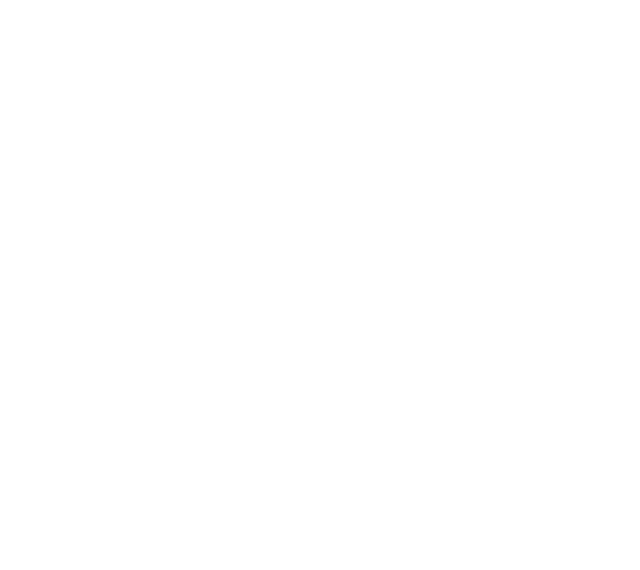
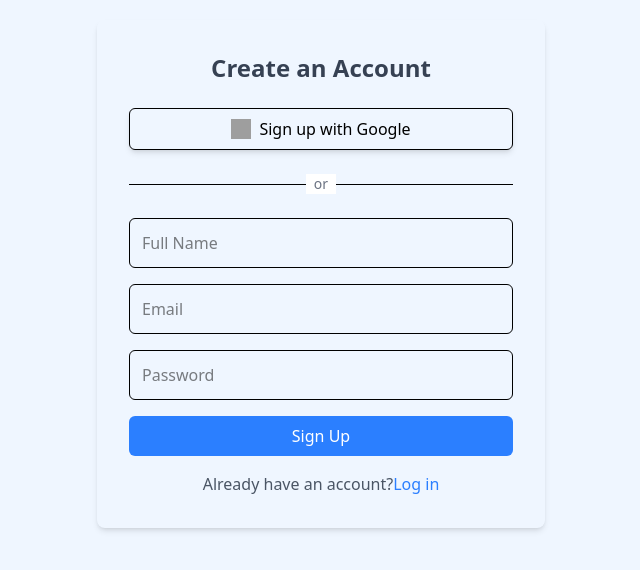
Before and after one commit to kalviumcommunity/S72_Anant_Capstone_AICareerGuidance, a React (Vite) app in the folder Frontend/: page /signup in a window 1280 px wide. Before the commit this address had no page. Shown: the part 126-696 px from the top of the page, without its empty margins (319-959 px from the left). Built offline with nearby package versions, Linux system fonts and the light colour scheme; grey boxes are pictures that could not be loaded.

Commit message:
added login and signup page (frontend)

```diff
--- a/Frontend/package.json
+++ b/Frontend/package.json
@@ -11,6 +11,7 @@
   },
   "dependencies": {
     "@tailwindcss/vite": "^4.0.14",
+    "axios": "^1.8.4",
     "react": "^19.0.0",
     "react-dom": "^19.0.0",
     "react-router-dom": "^7.3.0",
--- a/Frontend/src/App.jsx
+++ b/Frontend/src/App.jsx
@@ -1,5 +1,5 @@
 import './Styles/Styles.css'
-import {Landing,Test,AboutMe} from './Routes/routes'
+import {Landing,Test,AboutMe,SignUp,Login} from './Routes/routes'
 
 import {BrowserRouter,Routes,Route} from 'react-router-dom'
 
@@ -11,6 +11,8 @@
     <Route path='/' element={<Landing/>}/>
     <Route path='/about' element={<AboutMe/>}/>
     <Route path='/test' element={<Test/>}/>
+    <Route path='/signup' element={<SignUp/>}/>
+    <Route path='/login' element={<Login/>}/>
     </Routes>
     </BrowserRouter>
   )
--- /dev/null
+++ b/Frontend/src/Pages/login.jsx
@@ -0,0 +1,62 @@
+import React from 'react'
+
+function Login() {
+  return (
+    <div className="flex justify-center items-center min-h-screen w-full bg-blue-50">
+    <div className=" p-8 rounded-lg shadow-md max-w-md ">
+      <h2 className="text-2xl font-bold text-center text-gray-700 mb-6">
+        Login to  Account
+      </h2>
+
+      <button className="w-full flex items-center justify-center gap-2 border py-2 rounded-md shadow-md hover:bg-gray-100">
+        <img
+          src="https://www.svgrepo.com/show/475656/google-color.svg"
+          className="w-5 h-5"
+          alt="Google Logo"
+        />
+        <span>Login with Google</span>
+      </button>
+
+      <div className="relative my-6">
+        <div className="absolute inset-0 flex items-center">
+          <div className="w-full border-t"></div>
+        </div>
+        <div className="relative flex justify-center text-sm">
+          <span className="bg-white px-2 text-gray-500">or</span>
+        </div>
+      </div>
+
+      <form className="space-y-4">
+
+        <input
+          type="email"
+          placeholder="Email"
+          className="w-full p-3 border rounded-md focus:ring-2 focus:ring-blue-400"
+
+        />
+        <input
+          type="password"
+          placeholder="Password"
+          className="w-full p-3 border rounded-md focus:ring-2 focus:ring-blue-400"
+        />
+
+        <button
+          type="submit"
+          className="w-full bg-blue-500 text-white py-2 rounded-md hover:bg-blue-600"
+        >
+          Login
+        </button>
+      </form>
+
+      <p className="mt-4 text-center text-gray-600">
+        Don't have an account?
+        <a href="/signup" className="text-blue-500 hover:underline">
+          Sign up
+        </a>
+      </p>
+    </div>
+    </div>
+  )
+}
+
+export default Login
--- /dev/null
+++ b/Frontend/src/Pages/signup.jsx
@@ -0,0 +1,86 @@
+import React, { useState } from "react";
+
+function SignUp() {
+  const [name, setName] = useState("");
+  const [email, setEmail] = useState("");
+  const [password, setPassword] = useState("");
+
+  const handleSubmit = (e) => {
+    e.preventDefault();
+    const newForm = new FormData();
+    newForm.append("name", name);
+    newForm.append("email", email);
+    newForm.append("password", password);
+
+    console.log("Working successfully")
+  };
+
+
+
+  return (
+    <div className="flex justify-center items-center min-h-screen w-full bg-blue-50">
+    <div className=" p-8 rounded-lg shadow-md max-w-md ">
+      <h2 className="text-2xl font-bold text-center text-gray-700 mb-6">
+        Create an Account
+      </h2>
+
+      <button className="w-full flex items-center justify-center gap-2 border py-2 rounded-md shadow-md hover:bg-gray-100">
+        <img
+          src="https://www.svgrepo.com/show/475656/google-color.svg"
+          className="w-5 h-5"
+          alt="Google Logo"
+        />
+        <span>Sign up with Google</span>
+      </button>
+
+      <div className="relative my-6">
+        <div className="absolute inset-0 flex items-center">
+          <div className="w-full border-t"></div>
+        </div>
+        <div className="relative flex justify-center text-sm">
+          <span className="bg-white px-2 text-gray-500">or</span>
+        </div>
+      </div>
+
+      <form className="space-y-4">
+        <input
+          type="text"
+          placeholder="Full Name"
+          className="w-full p-3 border rounded-md focus:ring-2 focus:ring-blue-400"
+          onChange={(e)=>setName(e.target.value)}
+        />
+        <input
+          type="email"
+          placeholder="Email"
+          className="w-full p-3 border rounded-md focus:ring-2 focus:ring-blue-400"
+          onChange={(e)=>setEmail(e.target.value)}
+
+        />
+        <input
+          type="password"
+          placeholder="Password"
+          className="w-full p-3 border rounded-md focus:ring-2 focus:ring-blue-400"
+          onChange={(e)=>setPassword(e.target.value)}
+        />
+
+        <button
+          type="submit"
+          className="w-full bg-blue-500 text-white py-2 rounded-md hover:bg-blue-600"
+          onSubmit={handleSubmit}
+        >
+          Sign Up
+        </button>
+      </form>
+
+      <p className="mt-4 text-center text-gray-600">
+        Already have an account?
+        <a href="/login" className="text-blue-500 hover:underline">
+          Log in
+        </a>
+      </p>
+    </div>
+    </div>
+  );
+}
+
+export default SignUp;
--- a/Frontend/src/Routes/routes.js
+++ b/Frontend/src/Routes/routes.js
@@ -1,4 +1,6 @@
 import Landing from "../Pages/landing";
 import AboutMe from "../Pages/aboutMe";
 import Test from "../Pages/test";
-export {Landing,AboutMe,Test}
+import SignUp from "../Pages/signup";
+import Login from "../Pages/login";
+export {Landing,AboutMe,Test,SignUp,Login}
```
Also changed, not shown: 2 other files (tests, documents, lock files or other folders).
